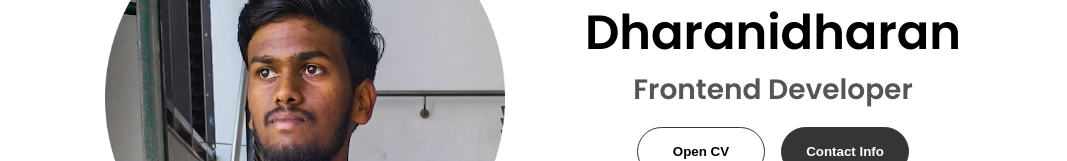
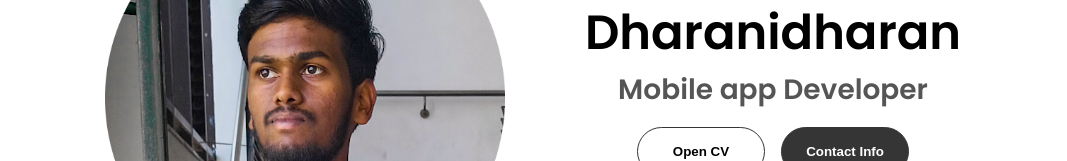
Before and after one commit to dharanidharansakthivel/portfolio_dharani, a plain HTML site: page index.html in a window 1280 px wide. Shown: the part 386-547 px from the top of the page, without its empty margins (107-1174 px from the left). Drawn offline with Linux system fonts and the light colour scheme.

Commit message:
Update index.html

```diff
--- a/index.html
+++ b/index.html
@@ -43,7 +43,7 @@
       <div class="section__text">
         <p class="section__text__p1">Hello, I'm</p>
         <h1 class="title">Dharanidharan</h1>
-        <p class="section__text__p2">Frontend Developer</p>
+        <p class="section__text__p2">Mobile app Developer</p>
         <div class="btn-container">
           <button
             class="btn btn-color-2"
```
